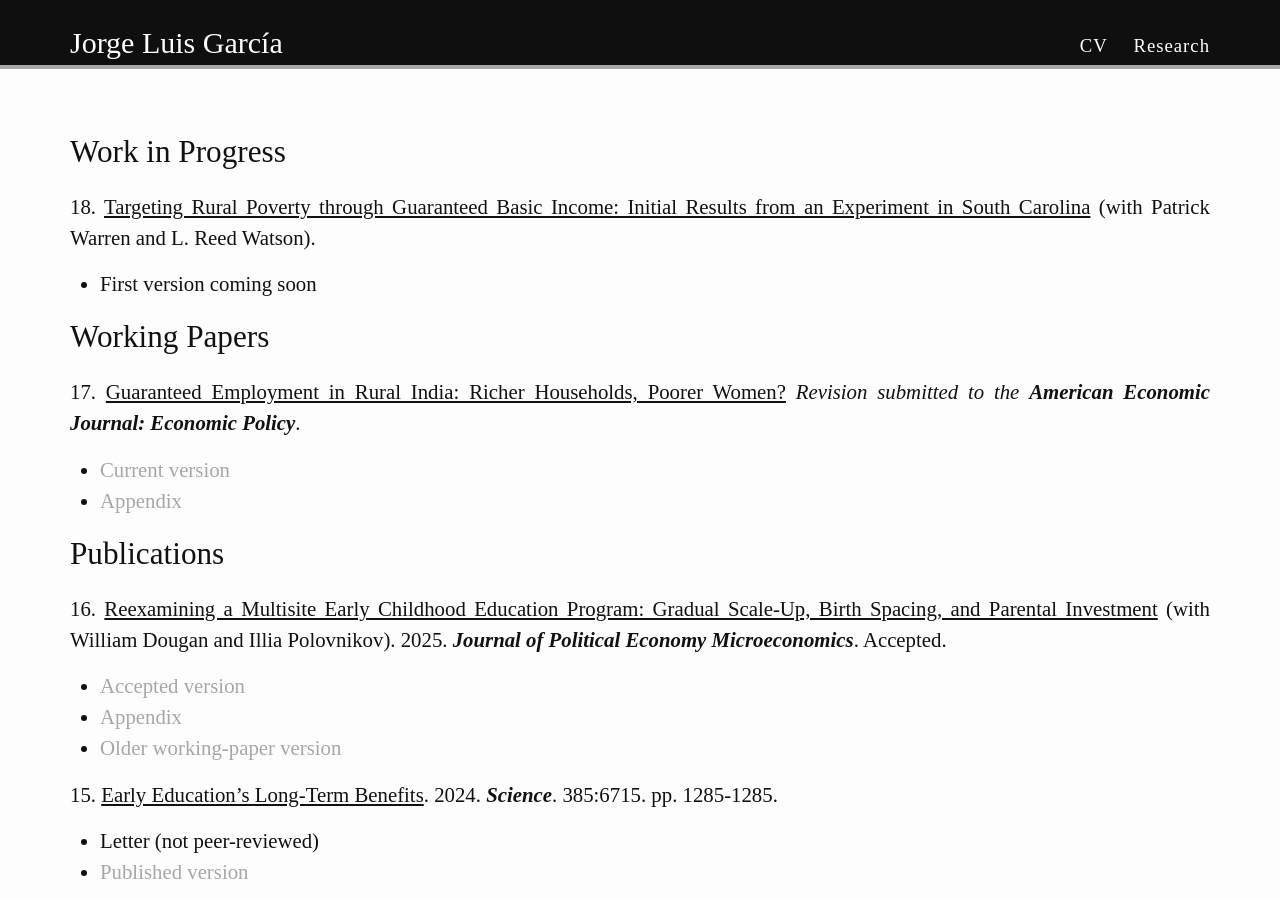
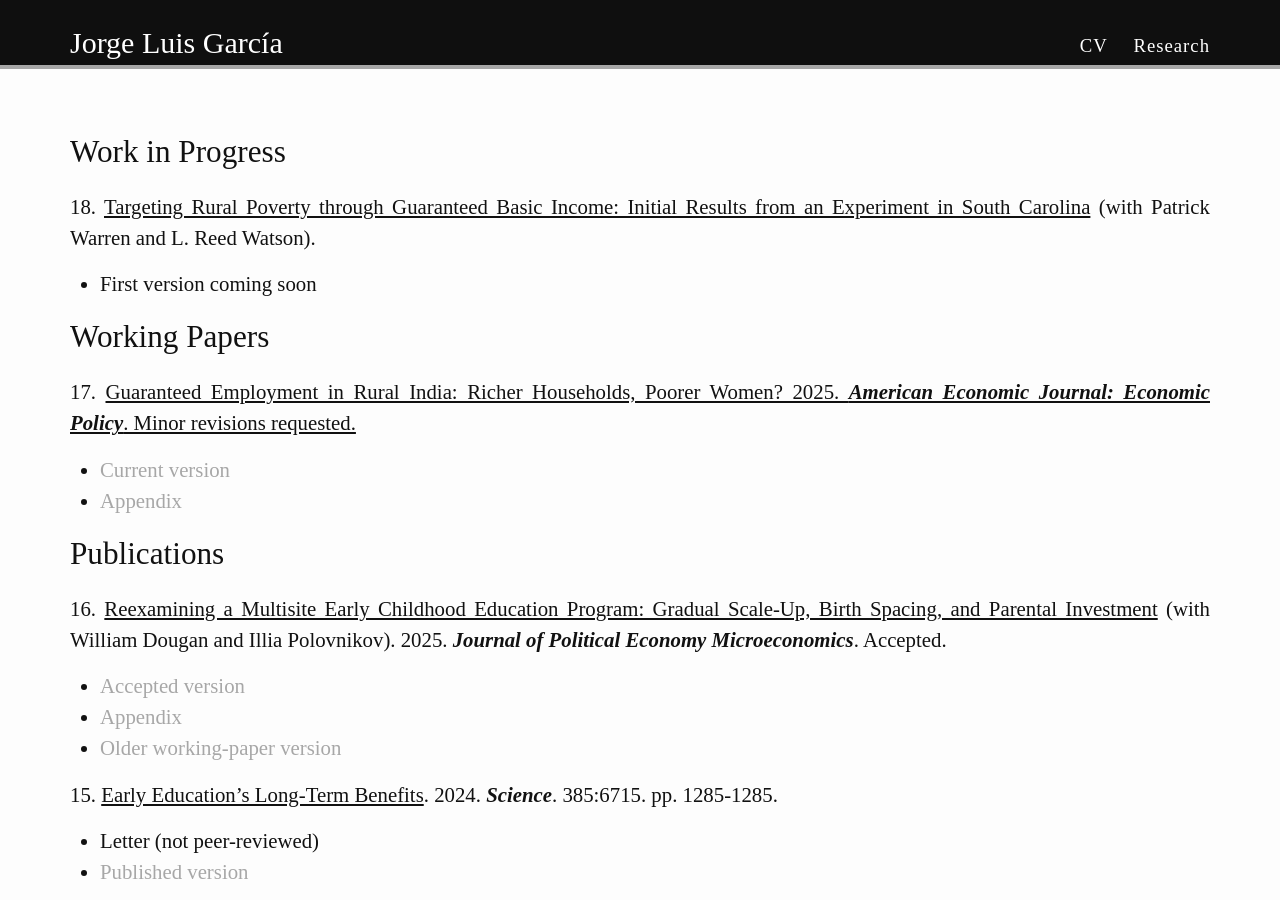
Before and after one commit to jorgelgarcia/jorgelgarcia.github.io, a Jekyll site: the page built from research.md, in a window 1280 px wide and 900 px high. Built offline with Jekyll 4.4.1, drawn with Linux system fonts in a browser that asks for light colours; nearby versions of some CDN libraries; some web fonts are replaced.

Commit message:
update aej

```diff
--- a/research.md
+++ b/research.md
@@ -9,7 +9,7 @@ permalink: /research/
 * First version coming soon
 
 ## Working Papers
-17\. <u>Guaranteed Employment in Rural India: Richer Households, Poorer Women?</u> <em>Revision submitted to the <b>American Economic Journal: Economic Policy</b></em>.
+17\. <u>Guaranteed Employment in Rural India: Richer Households, Poorer Women? 2025. <em><b>American Economic Journal: Economic Policy</b></em>. Minor revisions requested.
 * [Current version](https://www.dropbox.com/scl/fi/ve5u73bu1xkuumk689bks/gem_paper_09-13-2024d_jlg.pdf?rlkey=bjiob9ixepr0m3fl822i8dnpx&e=1&st=3olwdb26&dl=0)
 * [Appendix](https://www.dropbox.com/scl/fi/q2rrv990vf8mvw18oji0x/gem_appendix_09-13-2024a_jlg.pdf?rlkey=vggyq1nqhtf7gdtdxoa25l611&st=pmvaxzjv&dl=0)
 <br/>
```
